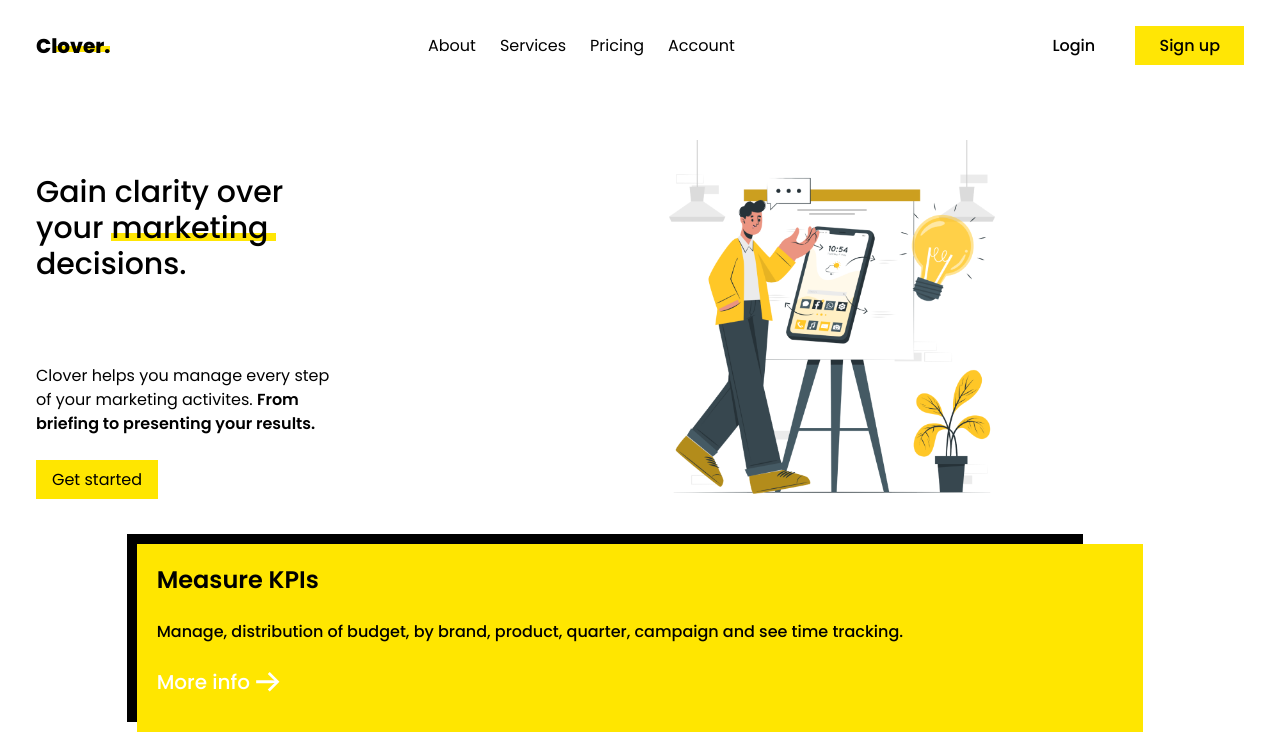
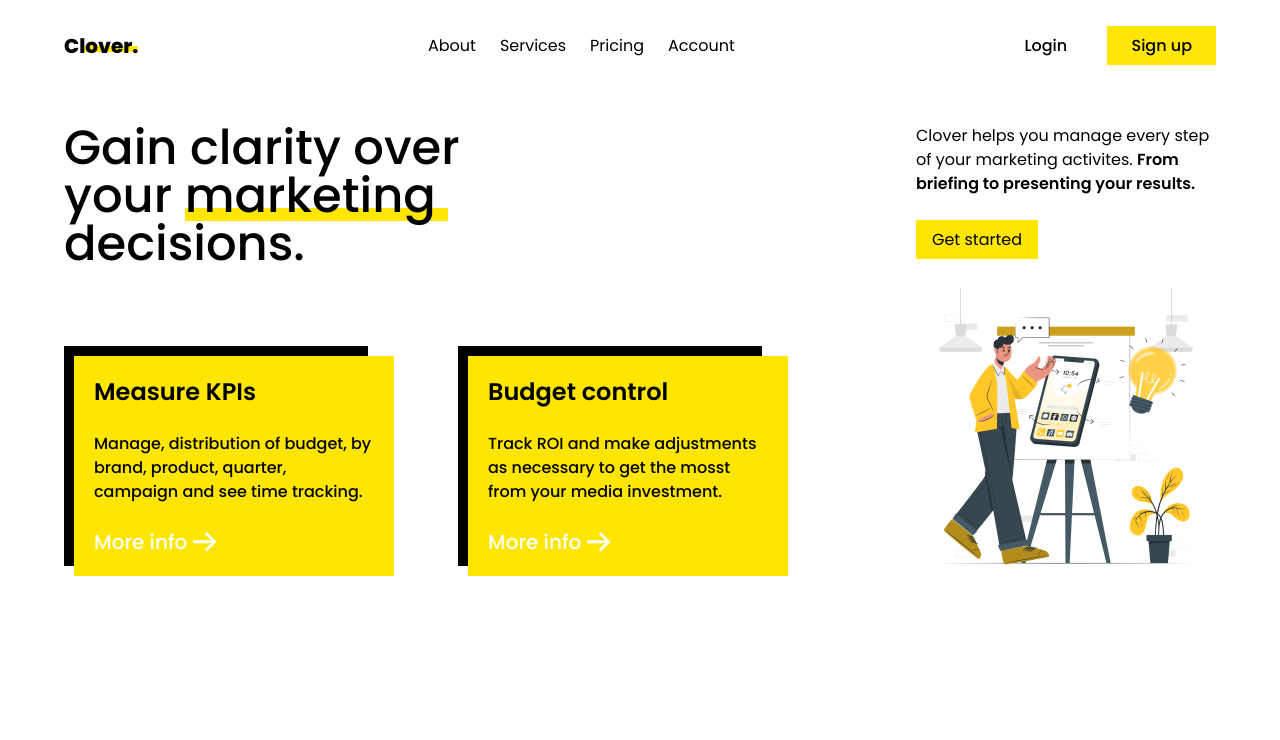
Before and after one commit to mizgaionutalexandru/clover, a website: page src/index.html in a window 1280 px wide. Shown: the top 740 px of the page. Drawn offline with nearby package versions, Linux system fonts and the light colour scheme; files that its build step writes are made by us from their sources.

Commit message:
lg style finish

```diff
--- a/src/index.html
+++ b/src/index.html
@@ -16,8 +16,8 @@
     <script defer src="script.js"></script>
   </head>
   <!-- prettier-ignore -->
-  <body class="pt-3 px-4 font-sans text-[#000000] relative
-  sm:pt-5 sm:px-7 md:pt-8 md:px-9">
+  <body class="pt-3 px-4 font-sans text-[#000000] relative overflow-x-hidden
+  sm:pt-5 sm:px-7 md:pt-8 md:px-9 lg:px-16 lg:max-w-7xl lg:mx-auto">
     <header class="flex justify-between items-center z-40">
       <h1
         class=" text-xl font-extrabold align-middle relative
@@ -70,18 +70,23 @@
         <a href="#" class="py-2 px-6 bg-yellow-2 font-medium">Sign up</a>
       </div>
     </header>
-    <section class="py-16 sm:grid sm:grid-cols-2 sm:grid-rows-4">
-      <h2 class="font-medium text-3xl sm:self-center">Gain clarity over <br>
+    <section class="py-16 sm:grid sm:grid-cols-2 sm:grid-rows-4
+    lg:grid-cols-[auto_auto_auto] lg:grid-rows-[auto_auto] lg:pb-0">
+      <h2 class="font-medium text-3xl sm:self-center lg:col-start-1 lg:col-end-3
+      lg:row-start-1 lg:row-end-2 lg:self-start lg:text-5xl">Gain clarity over <br>
        your <span class="relative before:bg-yellow-2 before:w-[105%]
        before:h-1/5 before:absolute before:left-0 before:bottom-2
        before:-z-10">
         marketing </span> <br> decisions.
       </h2>
       <img class="max-w-sm w-full py-4 sm:col-start-2 sm:row-start-1 sm:row-end-3
-      sm:self-center" src="./assets/illustration.png" alt="Illustration of a
+      sm:self-center lg:col-start-3 lg:col-end-4 lg:row-start-2 lg:row-end-3
+      lg:max-w-[300px] lg:pb-0 lg:pt-5 lg:justify-self-end"
+      src="./assets/illustration.png" alt="Illustration of a
        guy thinking, having and idea in front of an interactive whiteboard">
-      <div class="sm:row-start-2 sm:row-end-3 sm:self-start sm:max-w-[300px]">
-        <p class="py-8 text-base">Clover helps you manage every step of your marketing activites.
+      <div class="sm:row-start-2 sm:row-end-3 sm:self-start sm:max-w-[300px]
+      lg:col-start-3 lg:col-end-4 lg:row-start-1 lg:row-end-2 lg:justify-self-end">
+        <p class="py-8 text-base lg:pt-0">Clover helps you manage every step of your marketing activites.
           <span class="font-semibold">From briefing to presenting your results.</span>
         </p>
         <a href="#" class="text-base bg-yellow-1 py-2 px-4 cursor-pointer">Get started</a>
@@ -90,7 +95,8 @@
       before:bg-[#000000] before:w-[95%] before:h-full before:absolute
        before:-z-10 before:-top-2.5 before:-left-2.5
         sm:col-span-2 sm:w-10/12 sm:mt-0 sm:self-center sm:justify-self-center
-        sm:h-[90%] sm:my-3">
+        sm:h-[90%] sm:my-3 lg:col-start-1 lg:col-end-2 lg:row-start-2 lg:row-end-3
+        lg:max-w-xs lg:h-auto lg:self-end lg:justify-self-start lg:ml-2.5">
         <h3 class="text-2xl font-semibold">Measure KPIs</h3>
         <p class="font-medium py-11 sm:py-6">Manage, distribution of budget, by brand, product, quarter, campaign and see
           time tracking.</p>
@@ -105,7 +111,8 @@
       before:bg-[#000000] before:w-[95%] before:h-full before:absolute
        before:-z-10 before:-top-2.5 before:-left-2.5
         sm:col-span-2  sm:w-10/12 sm:mt-0 sm:self-center sm:justify-self-center
-        sm:h-[90%] sm:my-3">
+        sm:h-[90%] sm:my-3 lg:col-start-2 lg:col-end-3 lg:row-start-2 lg:row-end-3
+        lg:max-w-xs lg:h-auto lg:self-end lg:justify-self-start lg:ml-2.5">
         <h3 class="text-2xl font-semibold">Budget control</h3>
         <p class="font-medium py-11 sm:py-6">Track ROI and make adjustments as necessary to get the mosst from your
           media investment.</p>
```
